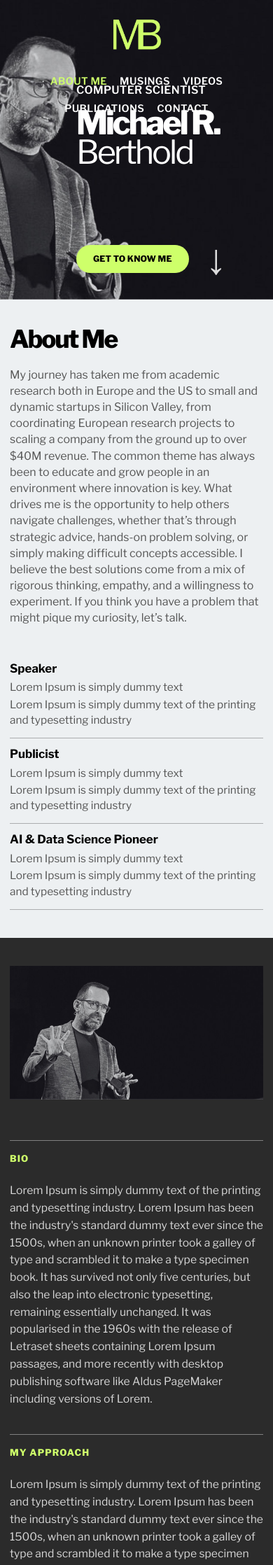
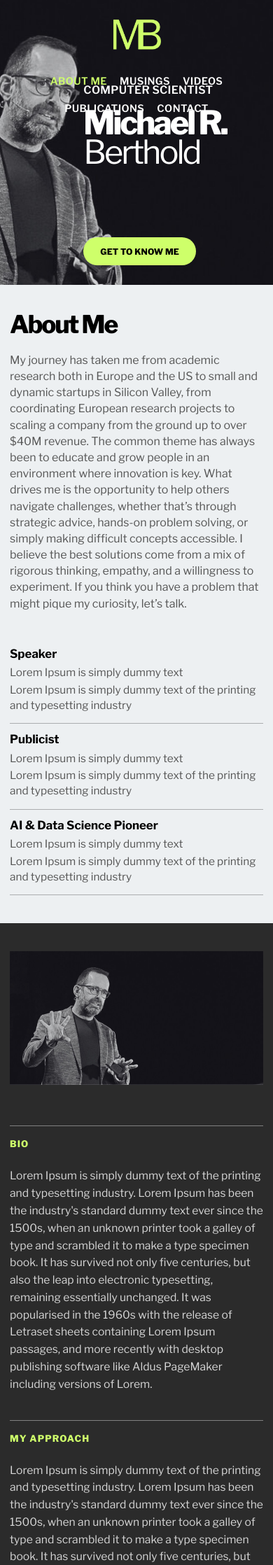
Before and after one commit to lacahelpme/mb, a Jekyll site: the page built from index.html, in a window 390 px wide. Shown: the top 2236 px of the page at 70% size. Built offline with Jekyll 4.4.1, drawn with Linux system fonts in a browser that asks for light colours.

Commit message:
Update style.css

```diff
--- a/assets/css/style.css
+++ b/assets/css/style.css
@@ -1205,6 +1205,10 @@ p:last-child, h1:last-child, h2:last-child, h3:last-child, h4:last-child {
     justify-content: center;
   }
 
+  .hero-arrow {
+    display: none;
+  }
+
   .article-title {
     max-width: 100%;
   }
```
